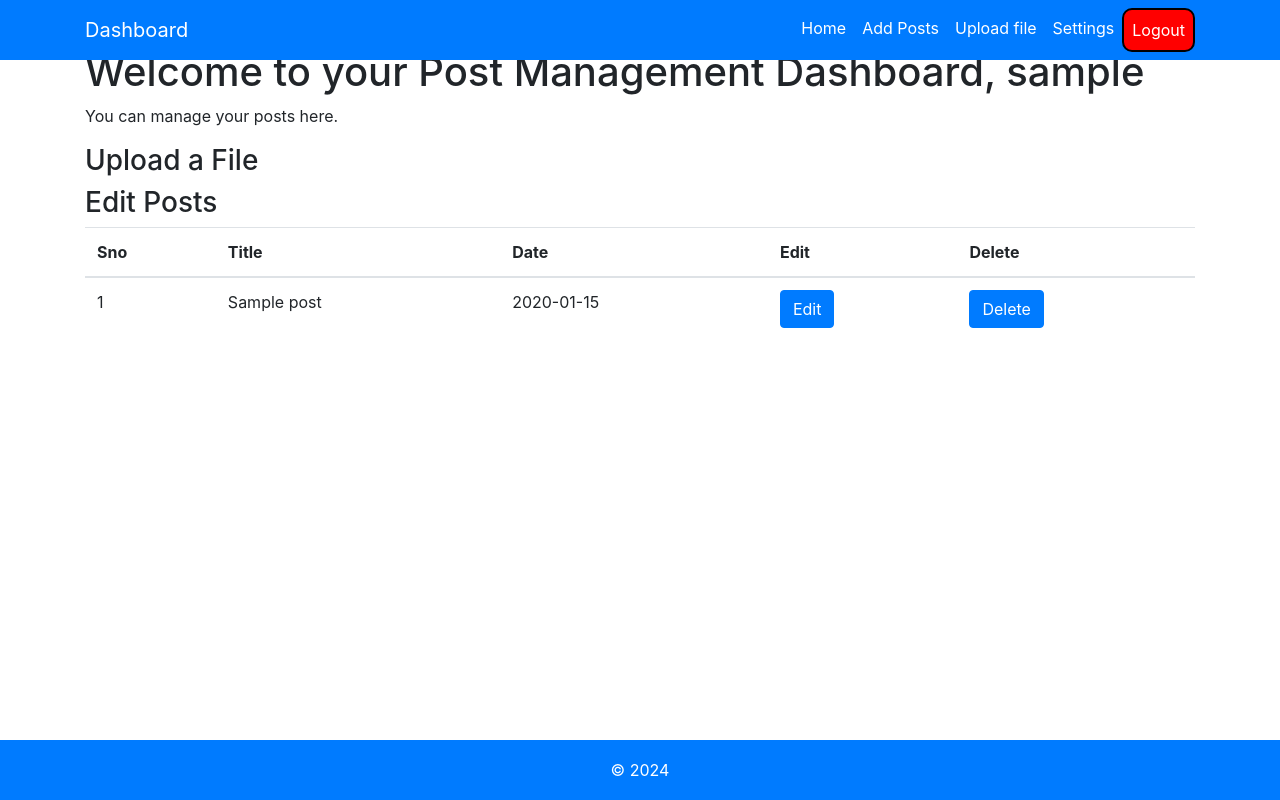
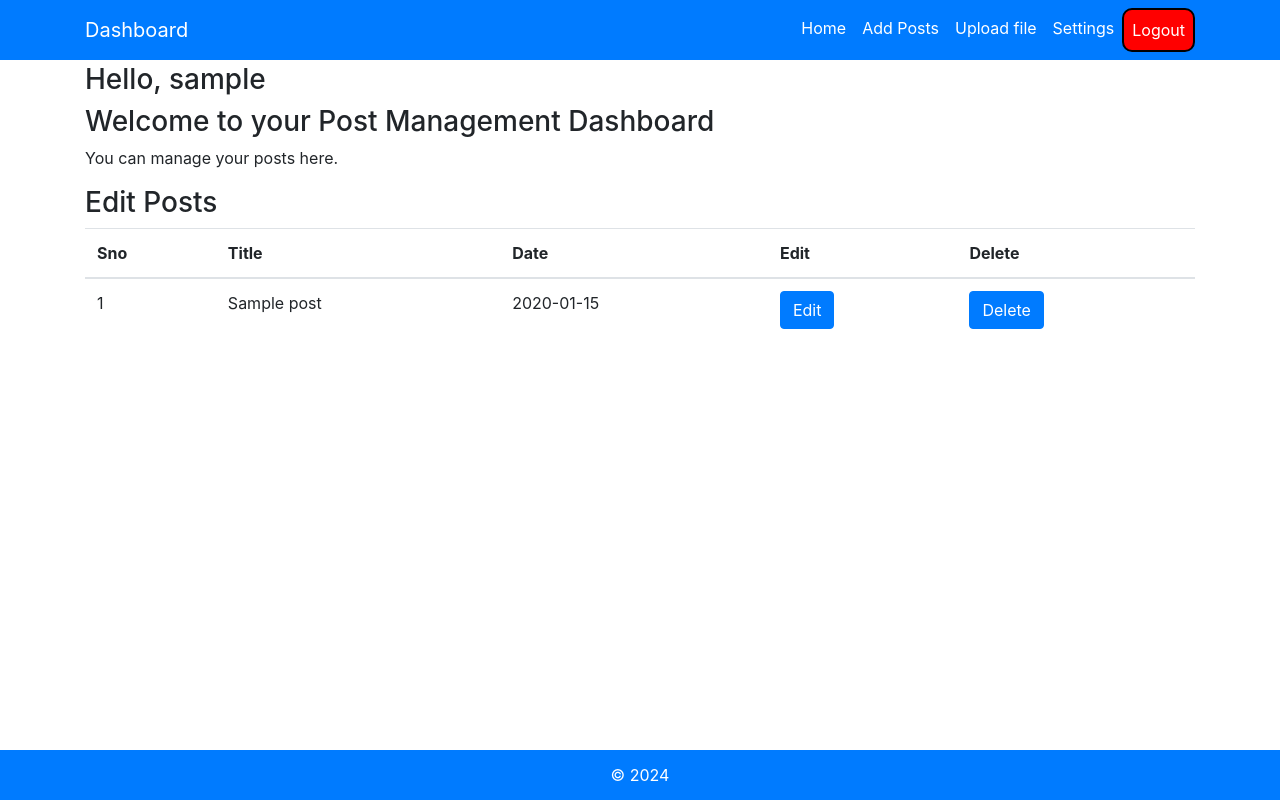
Before and after one commit to shreyas5522/fullStack-Blog, a Flask app: page /dashboard in a window 1280 px wide. Run offline with Flask 3, Linux system fonts and the light colour scheme; a user stored in the database is signed in; tables that the repository leaves empty hold one stand-in row (values such as "Sample post"); some libraries are stand-ins or nearby versions.

Commit message:
7th-March-2024 | Padding Fixed [2]

```diff
--- a/static/css/dashboard.css
+++ b/static/css/dashboard.css
@@ -46,7 +46,7 @@ footer span {
 footer {
     width: 100%;
     text-align: center;
-    line-height: 50px;
+    line-height: 40px;
     color: white;
 
     background-color: #007bff;
--- a/templates/dashboard.html
+++ b/templates/dashboard.html
@@ -1,10 +1,10 @@
 {% extends "dashboard_layout.html" %}
 {% block body %}
-    <div class="container mt-5">
+    <div class="container mt-5" style="padding-top: 15px;">
         <!-- Your dashboard content goes here -->
-        <h1>Welcome to your Post Management Dashboard, {{username}} </h1>
+        <h3> Hello, {{username}} </h3>
+        <h3>Welcome to your Post Management Dashboard</h3>
         <p>You can manage your posts here.</p>
-        <h3>Upload a File</h3>
 
         <h3>Edit Posts</h3>
         <table class="table">
--- a/templates/upload_form.html
+++ b/templates/upload_form.html
@@ -3,7 +3,7 @@
 {% block body %}
 <link href=" {{ url_for('static', filename='css/upload.css')}}" rel="stylesheet">
 
-    <form method="post" enctype="multipart/form-data">
+    <form method="post" enctype="multipart/form-data" style="margin-top: 70px;">
         <h3>Upload File</h3>
 
         <input type="file" id="file" name="file" accept=".jpg, .jpeg, .png, .gif" required>
```
